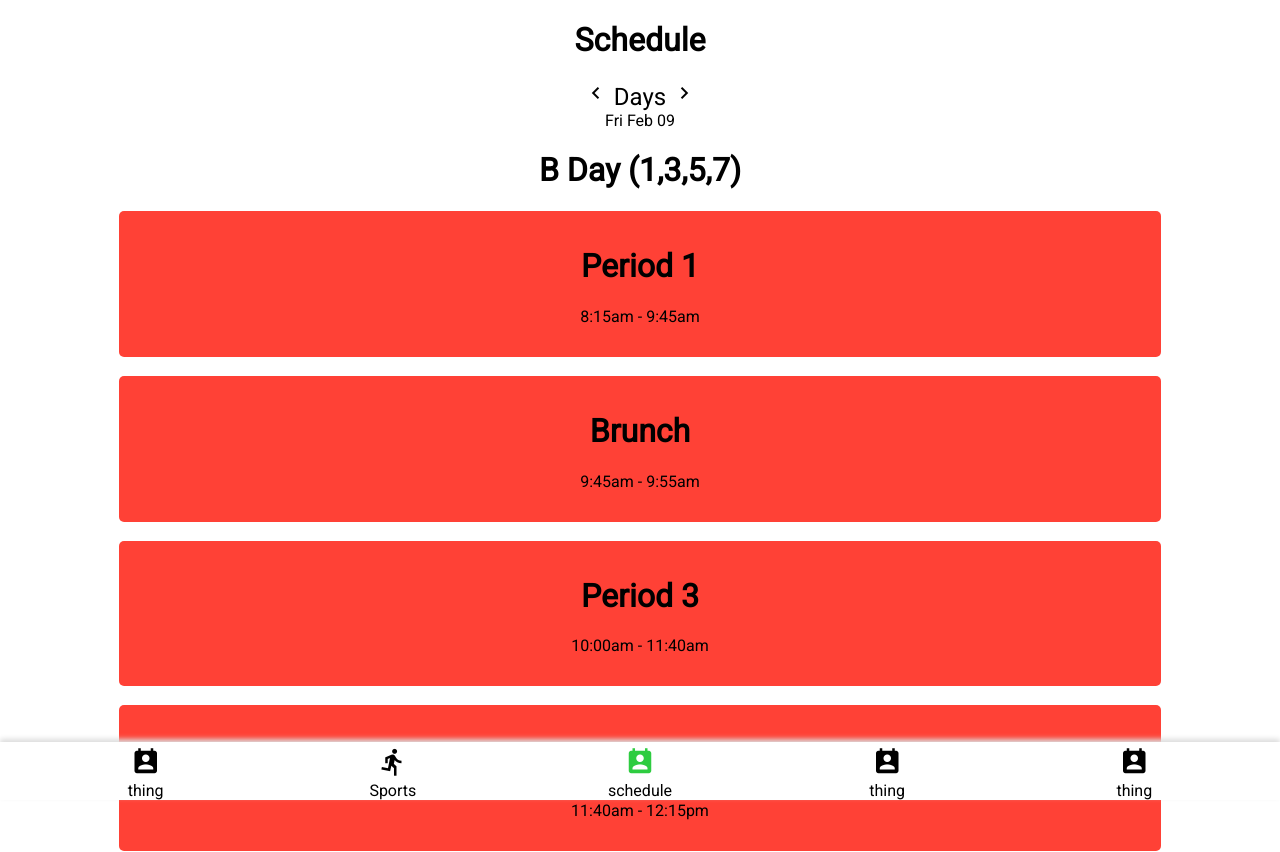
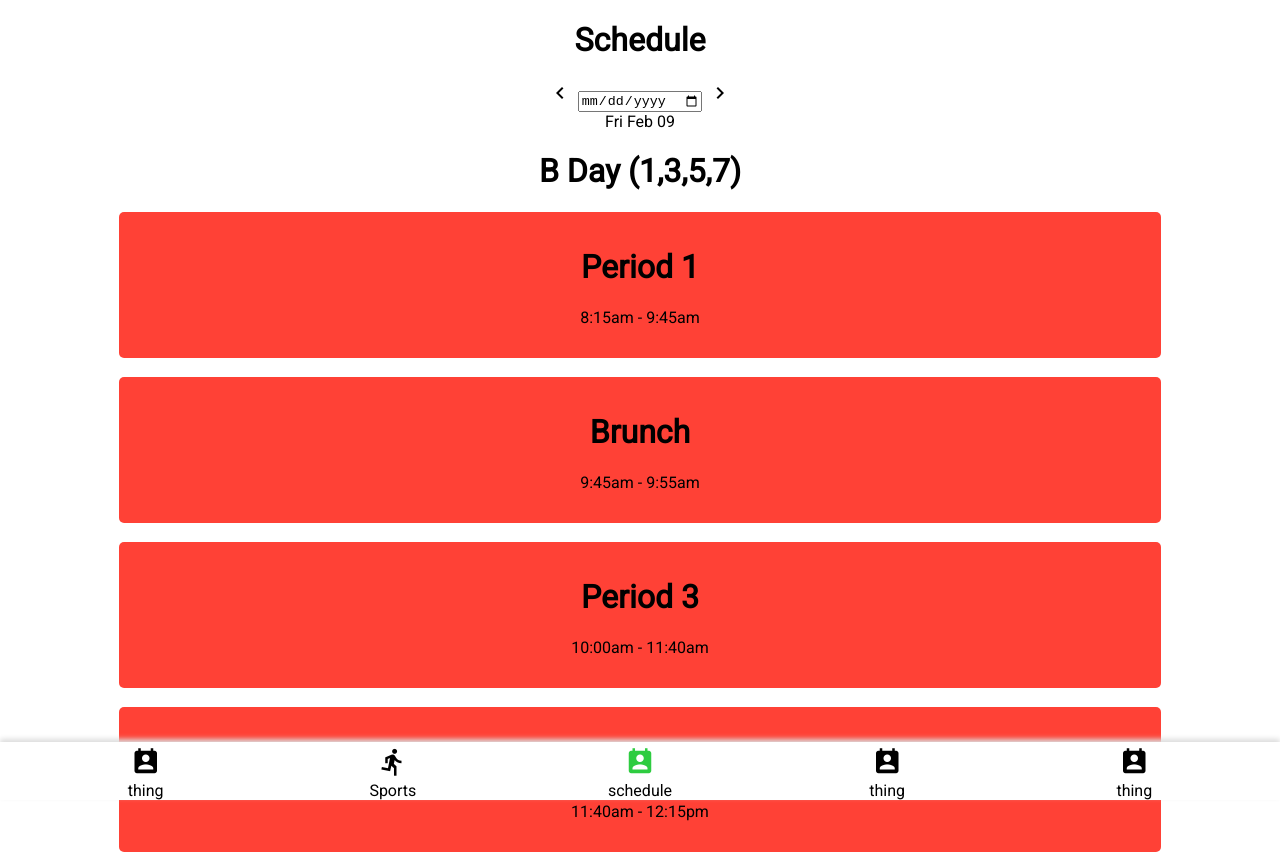
Before and after one commit to thetazero/palywebapp, a plain HTML site: page index.html in a window 1280 px wide. Shown: the top 852 px of the page. Drawn offline with Linux system fonts and the light colour scheme.

Commit message:
Commeeeeet

```diff
--- a/index.html
+++ b/index.html
@@ -119,10 +119,10 @@
         var daylenght = 86400000;
         var start2018days = 17533;
         var infos = [0, 0, 0, 0, 0, 0, 0, 't', 'b', 'a', 'b', 0, 0, 0, 't', 'b', 'a', 'b', 0, 0, 'c', 't', 'b', 'a', 'b', 0, 0, 'c', 't',
-            'b', 'a', 'b', 0, 0, 'm', 't', 'amc', 'a', 'b', 0, 0, 'b', 't', 'b', 'a', 0, 0, 0, 't', 'b', 'a', 'b', 0, 0, 'c', 't', 'b', 'a',
+            'b', 'a', 'b', 0, 0, 'm', 't', 'amc', 'a', 'b', 0, 0, 'b', 't', 'b', 'a', 0, 0, 0, 0, 't', 'b', 'a', 'b', 0, 0, 'c', 't', 'b', 'a',
             'b', 0, 0, 'c', 't', 'b', 'a', 'b', 0, 0, 0, 't', 'b', 'a', 'b', 0, 0, 'c', 't', 'b', 'a', 'b', 0, 0, 'alt', 'alt', 'alt', 'alt',
             'm', 0, 0, 0, 0, 0, 0, 0, 0, 0, 'c', 't', 'b', 'a', 'b', 0, 0, 'c', 't', 'b', 'a', 'b', 0, 0, 'alt', 't', 'b', 'a', 'b', 0, 0,
-            'c']
+            'c', 't', 'b', 'a', 'b', 0, 0, 'c', 't', 'b', 'a', 'b', 0, 0]
 
         function date() {
             var today = day.toString();
@@ -131,9 +131,27 @@
 
             return today;
         }
+        function inputdate() {
+            var today = day;
+            var dd = today.getDate();
+            var mm = today.getMonth() + 1; //January is 0!
+            var yyyy = today.getFullYear();
+
+            if (dd < 10) {
+                dd = '0' + dd
+            }
+
+            if (mm < 10) {
+                mm = '0' + mm
+            }
+
+            today = mm + '/' + dd + '/' + yyyy;
+            return today;
+        }
         function adddate(num) {
             day = new Date(day.getTime() + (24 * 60 * 60 * 1000 * num));
             document.getElementById('date').innerHTML = date();
+            document.getElementById('dateinput').innerHTML = inputdate();
             if (infos[dayify(day.getTime())] == 0) {
                 document.getElementById('name').innerText = "No School!";
                 clearcards();
@@ -247,8 +265,9 @@
 <div class="bodymargin">
     <center>
         <h1>Schedule</h1>
-        <span id="daynav"><i class="material-icons click" onclick="adddate(-1)">keyboard_arrow_left</i>
-            Days
+        <span id="daynav">
+            <i class="material-icons click" onclick="adddate(-1)">keyboard_arrow_left</i>
+            <input type="date" id="dateinput">
             <i class="material-icons click" onclick="adddate(1)">keyboard_arrow_right</i>
         </span>
         <div id="date"></div>
@@ -257,7 +276,8 @@
             <div id="cards">
 
             </div>
-            any advices or complaints? If send me them over here:<a href="javascript:(function(){window.open('https://mail.google.com/mail/?ui=2&view=cm&fs=1&tf=1&shva=1','Compose%20Gmail','status=no,directories=no,location=no,resizable=no,menubar=no,width=600,height=600,toolbar=no');})();" >lesha.seletskiy@gmail.com</a>
+            any advices or complaints? If send me them over here:<a
+                href="javascript:(function(){window.open('https://mail.google.com/mail/?ui=2&view=cm&fs=1&tf=1&shva=1','Compose%20Gmail','status=no,directories=no,location=no,resizable=no,menubar=no,width=600,height=600,toolbar=no');})();">lesha.seletskiy@gmail.com</a>
             <br>
         </div>
     </center>
```
Also changed, not shown: fav.ico (deleted).
